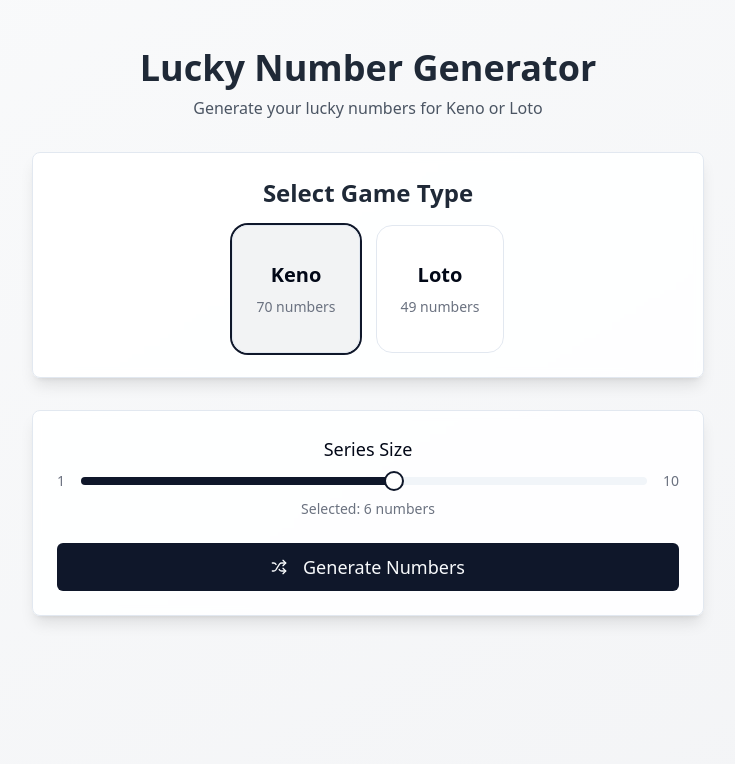
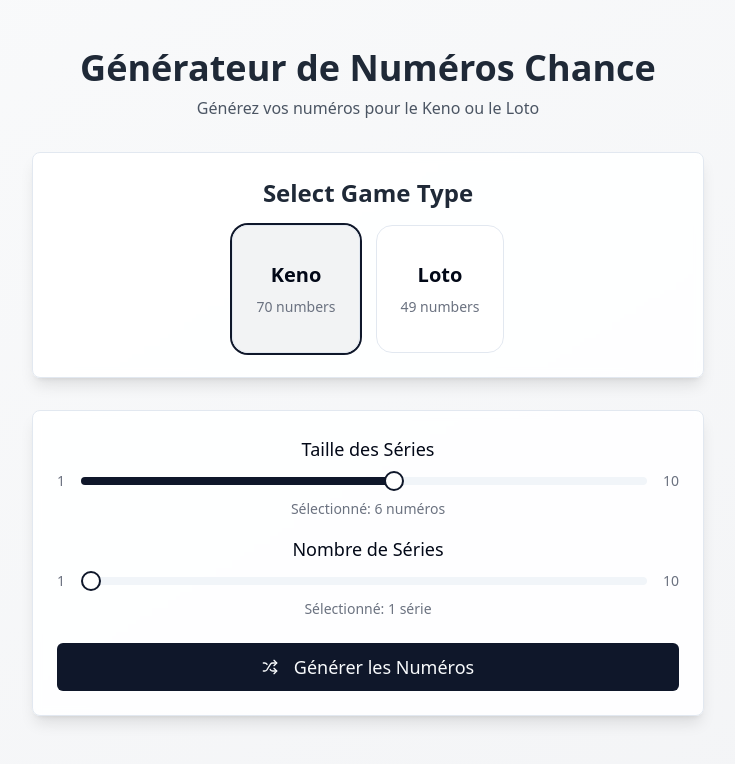
Before and after one commit to Damien1303/keno-loto-generateur-, a React (Vite) app: page / in a window 1280 px wide. Shown: the top 764 px of the page, without its empty margins (272-1007 px from the left). Built offline with nearby package versions, Linux system fonts and the light colour scheme.

Commit message:
Add series size and count selection
Implement functionality to allow users to choose both the size and the number of series for generating lucky numbers.
[skip gpt_engineer]

```diff
--- a/src/components/NumberGenerator.tsx
+++ b/src/components/NumberGenerator.tsx
@@ -7,15 +7,19 @@ import { useToast } from "@/hooks/use-toast";
 
 interface NumberGeneratorProps {
   gameType: "keno" | "loto";
-  onGenerate: (numbers: number[]) => void;
+  onGenerate: (numbers: number[][]) => void;
 }
 
 export const NumberGenerator = ({ gameType, onGenerate }: NumberGeneratorProps) => {
   const { toast } = useToast();
   const [seriesSize, setSeriesSize] = useState(6);
+  const [numberOfSeries, setNumberOfSeries] = useState(1);
   const maxNumber = gameType === "keno" ? 70 : 49;
 
   const generateNumbers = () => {
+    const allSeries: number[][] = [];
+
+    for (let i = 0; i < numberOfSeries; i++) {
       const numbers: number[] = [];
       while (numbers.length < seriesSize) {
         const num = Math.floor(Math.random() * maxNumber) + 1;
@@ -24,18 +28,22 @@ export const NumberGenerator = ({ gameType, onGenerate }: NumberGeneratorProps)
         }
       }
       numbers.sort((a, b) => a - b);
-    onGenerate(numbers);
+      allSeries.push(numbers);
+    }
+
+    onGenerate(allSeries);
     toast({
-      title: "Numbers Generated",
-      description: "Your lucky numbers are ready!",
+      title: "Séries Générées",
+      description: `${numberOfSeries} série${numberOfSeries > 1 ? 's' : ''} de ${seriesSize} numéros générée${numberOfSeries > 1 ? 's' : ''} !`,
     });
   };
 
   return (
     <Card className="p-6 backdrop-blur-sm bg-white/90 shadow-lg animate-fade-in">
       <div className="space-y-6">
+        <div className="space-y-4">
           <div className="space-y-2">
-          <h3 className="text-lg font-medium text-center">Series Size</h3>
+            <h3 className="text-lg font-medium text-center">Taille des Séries</h3>
             <div className="flex items-center gap-4">
               <span className="text-sm text-gray-500">1</span>
               <Slider
@@ -49,15 +57,36 @@ export const NumberGenerator = ({ gameType, onGenerate }: NumberGeneratorProps)
               <span className="text-sm text-gray-500">{gameType === "keno" ? "10" : "6"}</span>
             </div>
             <p className="text-center text-sm text-gray-500">
-            Selected: {seriesSize} number{seriesSize > 1 ? "s" : ""}
+              Sélectionné: {seriesSize} numéro{seriesSize > 1 ? "s" : ""}
             </p>
           </div>
+
+          <div className="space-y-2">
+            <h3 className="text-lg font-medium text-center">Nombre de Séries</h3>
+            <div className="flex items-center gap-4">
+              <span className="text-sm text-gray-500">1</span>
+              <Slider
+                value={[numberOfSeries]}
+                onValueChange={(value) => setNumberOfSeries(value[0])}
+                max={10}
+                min={1}
+                step={1}
+                className="flex-1"
+              />
+              <span className="text-sm text-gray-500">10</span>
+            </div>
+            <p className="text-center text-sm text-gray-500">
+              Sélectionné: {numberOfSeries} série{numberOfSeries > 1 ? "s" : ""}
+            </p>
+          </div>
+        </div>
+
         <Button
           onClick={generateNumbers}
           className="w-full h-12 text-lg font-medium transition-all duration-300 hover:scale-105"
         >
           <Shuffle className="mr-2 h-5 w-5" />
-          Generate Numbers
+          Générer les Numéros
         </Button>
       </div>
     </Card>
--- a/src/components/ResultsDisplay.tsx
+++ b/src/components/ResultsDisplay.tsx
@@ -2,16 +2,20 @@ import { Card } from "@/components/ui/card";
 import { motion } from "framer-motion";
 
 interface ResultsDisplayProps {
-  numbers: number[];
+  numbers: number[][];
 }
 
 export const ResultsDisplay = ({ numbers }: ResultsDisplayProps) => {
   return (
     <Card className="p-6 backdrop-blur-sm bg-white/90 shadow-lg animate-fade-in">
-      <div className="space-y-4">
-        <h3 className="text-lg font-medium text-center">Your Lucky Numbers</h3>
+      <div className="space-y-6">
+        <h3 className="text-lg font-medium text-center">Vos Numéros Chance</h3>
+        <div className="space-y-6">
+          {numbers.map((series, seriesIndex) => (
+            <div key={seriesIndex} className="space-y-2">
+              <h4 className="text-sm font-medium text-gray-500">Série {seriesIndex + 1}</h4>
               <div className="flex flex-wrap gap-3 justify-center">
-          {numbers.map((number, index) => (
+                {series.map((number, index) => (
                   <motion.div
                     key={index}
                     initial={{ opacity: 0, y: 20 }}
@@ -24,6 +28,9 @@ export const ResultsDisplay = ({ numbers }: ResultsDisplayProps) => {
                 ))}
               </div>
             </div>
+          ))}
+        </div>
+      </div>
     </Card>
   );
 };
--- a/src/pages/Index.tsx
+++ b/src/pages/Index.tsx
@@ -5,14 +5,14 @@ import { ResultsDisplay } from "@/components/ResultsDisplay";
 
 const Index = () => {
   const [selectedGame, setSelectedGame] = useState<"keno" | "loto">("keno");
-  const [generatedNumbers, setGeneratedNumbers] = useState<number[]>([]);
+  const [generatedNumbers, setGeneratedNumbers] = useState<number[][]>([]);
 
   return (
     <div className="min-h-screen bg-gradient-to-br from-gray-50 to-gray-100 py-12 px-4">
       <div className="max-w-2xl mx-auto space-y-8">
         <div className="text-center space-y-2 animate-fade-in">
-          <h1 className="text-4xl font-bold text-gray-800">Lucky Number Generator</h1>
-          <p className="text-gray-600">Generate your lucky numbers for Keno or Loto</p>
+          <h1 className="text-4xl font-bold text-gray-800">Générateur de Numéros Chance</h1>
+          <p className="text-gray-600">Générez vos numéros pour le Keno ou le Loto</p>
         </div>
         <GameSelector selectedGame={selectedGame} onSelect={setSelectedGame} />
         <NumberGenerator gameType={selectedGame} onGenerate={setGeneratedNumbers} />
```
Lines whose indentation alone changed are shown as unchanged.
